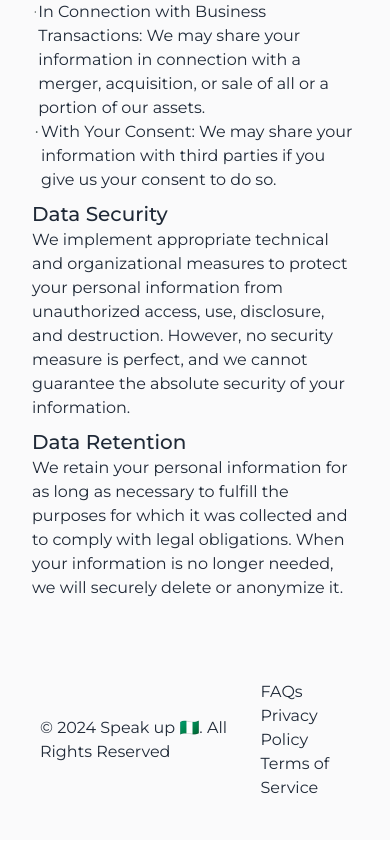
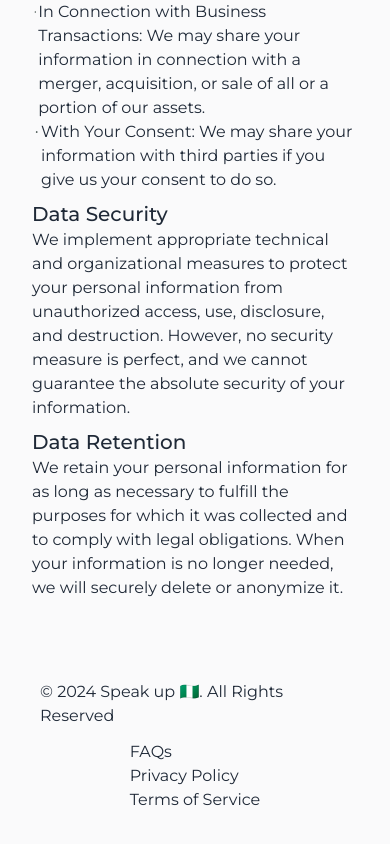
Before and after one commit to CasManny/speak-up-nigerian, a Next.js app: page /privacy-policy in a window 390 px wide. Shown: the part 1576-2420 px from the top of the page. Built offline with nearby package versions, Linux system fonts and the light colour scheme; no server answers.

Commit message:
added more configuration to the date picker

```diff
--- a/app/(root)/report-issues/page.tsx
+++ b/app/(root)/report-issues/page.tsx
@@ -1,4 +1,5 @@
 import Header from "@/components/Header";
+import Loading from "@/components/Loading";
 import { Button } from "@/components/ui/button";
 import { Textarea } from "@/components/ui/textarea";
 import { reportIssuesOn } from "@/constants";
@@ -20,7 +21,10 @@ const ReportIssueHomepage = () => {
           </select>
           <Textarea className="resize-none h-96 w-full rounded-md" />
 
-          <Button className="bg-green-2 w-full my-2">Submit Report</Button>
+          <Button className="bg-green-2 w-full my-2">
+            <Loading />
+            Submit Report
+          </Button>
         </form>
       </div>
     </div>
--- a/components/AccountProfile.tsx
+++ b/components/AccountProfile.tsx
@@ -38,7 +38,6 @@ import { gender, nigeriaStates, roleInCountry } from "@/constants";
 import Loading from "./Loading";
 
 const AccountProfile = ({ user }: IUserData) => {
-  const [files, setFiles] = useState<File[]>([]);
 
   // 1. Define your form.
   const form = useForm<z.infer<typeof formSchema>>({
@@ -50,30 +49,9 @@ const AccountProfile = ({ user }: IUserData) => {
       profilePicture: user?.image_url ? user?.image_url : "",
       dateOfBirth: "",
       gender: "",
+      lga: "",
     },
   });
-  const handleImage = (
-    e: ChangeEvent<HTMLInputElement>,
-    fieldChange: (value: string) => void
-  ) => {
-    e.preventDefault();
-
-    const fileReader = new FileReader();
-
-    if (e.target.files && e.target.files.length > 0) {
-      const file = e.target.files[0];
-      setFiles(Array.from(e.target.files));
-
-      if (!file.type.includes("image")) return;
-
-      fileReader.onload = async (event) => {
-        const imageDataUrl = event.target?.result?.toString() || "";
-        fieldChange(imageDataUrl);
-      };
-
-      fileReader.readAsDataURL(file);
-    }
-  };
 
   // 2. Define a submit handler.
   function onSubmit(values: z.infer<typeof formSchema>) {
@@ -163,6 +141,23 @@ const AccountProfile = ({ user }: IUserData) => {
               </FormItem>
             )}
           />
+           <FormField
+            control={form.control}
+            name="lga"
+            render={({ field }) => (
+              <FormItem className="w-full flex flex-col">
+                <FormLabel>Local Government Area [LGA]</FormLabel>
+                <FormControl className="w-full">
+                  <Input
+                    placeholder="Enter your LGA"
+                    className="w-full"
+                    {...field}
+                  />
+                </FormControl>
+                <FormMessage />
+              </FormItem>
+            )}
+          />
         </div>
         <div className="flex flex-col md:flex-row  items-center gap-3">
           <FormField
@@ -220,6 +215,9 @@ const AccountProfile = ({ user }: IUserData) => {
                   </PopoverTrigger>
                   <PopoverContent className="w-auto p-0" align="start">
                     <Calendar
+                      fromYear={1980}
+                      toYear={2024}
+                      captionLayout="dropdown"
                       mode="single"
                       //   selected={field.value}
                       onSelect={field.onChange}
--- a/components/ComplainSidebar.tsx
+++ b/components/ComplainSidebar.tsx
@@ -8,16 +8,15 @@ import Image from "next/image";
 const ComplainSidebar = () => {
   return (
     <>
-      <div className="p-10 overflow-hidden sticky w-auto left-0 top-0 z-20  h-screen mr-10 flex-col hidden md:flex ">
+      <div className="p-10 overflow-hidden sticky w-auto left-0 top-16 z-20  h-screen mr-10 flex-col hidden md:flex overflow-y-auto ">
         <div className="sidebar-container w-full">
-          <strong>Report issues on: </strong>
+          <strong>View Complains on: </strong>
           <div className="divider divider-end" />
 
           {complainSidebar.map((link, index) => (
-            <Link
-              href={link.href}
+            <div
               key={index}
-              className="flex gap-2 my-6 items-center"
+              className="flex gap-2 my-6 items-center cursor-pointer"
             >
               <Image
                 alt={link.picture}
@@ -29,7 +28,7 @@ const ComplainSidebar = () => {
               <p className="text-black-4 text-2xl hidden md:block">
                 {link.label}
               </p>
-            </Link>
+            </div>
           ))}
         </div>
         <div className="items-center justify-between gap-2 mt-auto hidden md:flex">
--- a/components/Footer.tsx
+++ b/components/Footer.tsx
@@ -3,9 +3,9 @@ import Link from 'next/link'
 
 const Footer = () => {
   return (
-    <div className='w-full flex justify-between items-center p-10'>
+    <div className='w-full flex flex-col md:flex-row justify-between items-center p-10'>
       <h1>&copy; 2024 Speak up 🇳🇬.{" "} All Rights Reserved</h1>
-      <div className="nav-links flex flex-col">
+      <div className="nav-links flex flex-col my-3">
         {footerLinks.map((link) => (
           <Link href={link.href} className=''>{ link.label}</Link>
         ))}
--- a/components/SearchComplain.tsx
+++ b/components/SearchComplain.tsx
@@ -1,14 +1,36 @@
-import { nigeriaStates } from '@/constants'
-import React from 'react'
+import { nigeriaStates } from "@/constants";
+import React from "react";
+import {
+  Select,
+  SelectContent,
+  SelectGroup,
+  SelectItem,
+  SelectLabel,
+  SelectTrigger,
+  SelectValue,
+} from "@/components/ui/select";
 
 const SearchComplain = () => {
   return (
-      <select className='select select-bordered w-full max-w-md bg-white my-2 mx-auto'>
+    //   <select className='select select-bordered w-full max-w-md bg-white my-2 mx-auto'>
+    //       {nigeriaStates.map((state, index) => (
+    //           <option key={index}>{ state}</option>
+    //    ))}
+    // </select>
+    <Select>
+      <SelectTrigger className="max-w-md bg-white mx-auto">
+        <SelectValue placeholder="Search complains by State" />
+      </SelectTrigger>
+      <SelectContent>
+        <SelectGroup>
+          <SelectLabel>States In Nigeria</SelectLabel>
           {nigeriaStates.map((state, index) => (
-              <option key={index}>{ state}</option>
-       ))}
-    </select>
-  )
-}
+            <SelectItem value={state} key={index}>{ state}</SelectItem>
+          ))}
+        </SelectGroup>
+      </SelectContent>
+    </Select>
+  );
+};
 
-export default SearchComplain
+export default SearchComplain;
--- a/constants/index.ts
+++ b/constants/index.ts
@@ -1,5 +1,4 @@
 export const nigeriaStates = [
-  "Search complains by state",
   "Abia",
   "Adamawa",
   "Akwa Ibom",
@@ -105,49 +104,49 @@ export const howItWorks = [
 export const reportIssuesOn = [
   {
     title: "Infrastructure",
-    href: "/report-issues/infrastructure",
+    href: "/report-issues",
     picture: "/infrastructure-bridge.jpg",
     text: "Report issues related to public infrastructure such as roads, bridges, water supply, electricity, and public transportation.",
   },
   {
     title: "Education",
-    href: "/report-issues/education",
+    href: "/report-issues",
     picture: "/education-books.jpg",
     text: "Notify about concerns regarding school facilities, teaching materials, teacher shortages, and access to education",
   },
   {
     title: "Unemployment",
-    href: "/report-issues/unemployment",
+    href: "/report-issues",
     picture: "/employment.jpg",
     text: "Highlight challenges such as job shortages, inequitable hiring practices, and barriers to entrepreneurship.",
   },
   {
     title: "Security",
-    href: "/report-issues/security",
+    href: "/report-issues",
     picture: "/security-camera.jpg",
     text: "Raise awareness on matters like crime rates, vandalism, public safety risks, and law enforcement issues",
   },
   {
     title: "Governance",
-    href: "/report-issues/governance",
+    href: "/report-issues",
     picture: "/governance-rule-of-law.jpg",
     text: "Report problems including corruption, transparency deficits, bureaucratic inefficiencies, and local governance shortcomings",
   },
   {
     title: "Transportation",
-    href: "/report-issues/transportation",
+    href: "/report-issues",
     picture: "/transportation-cars.jpg",
     text: "Identify problems such as traffic congestion, delays in public transit, pedestrian safety hazards, and accessibility issues in transport.",
   },
   {
     title: "Social Issues",
-    href: "/report-issues/social-issues",
+    href: "/report-issues",
     picture: "/social-issues-inequalities.jpg",
     text: "Bring attention to issues such as homelessness, substance abuse, domestic violence, discrimination, and access to social services",
   },
   {
     title: "Economic Issues",
-    href: "/report-issues/economic-issues",
+    href: "/report-issues",
     picture: "/people-holding-banner-seeking-support.jpg",
     text: "Flag concerns such as poverty levels, economic disparities, job availability, cost of living challenges, and financial access issues",
   },
--- a/utils/validator.ts
+++ b/utils/validator.ts
@@ -6,6 +6,7 @@ export const formSchema = z.object({
     roleInCountry: z.string({required_error: "Role must be filled"}),
     profilePicture: z.string(),
     dateOfBirth: z.date({required_error: 'Date of birth must be provided'}),
-    gender: z.string()
+    gender: z.string(),
+    lga: z.string({required_error: 'Local government area must be filled'})
 
 })
```
